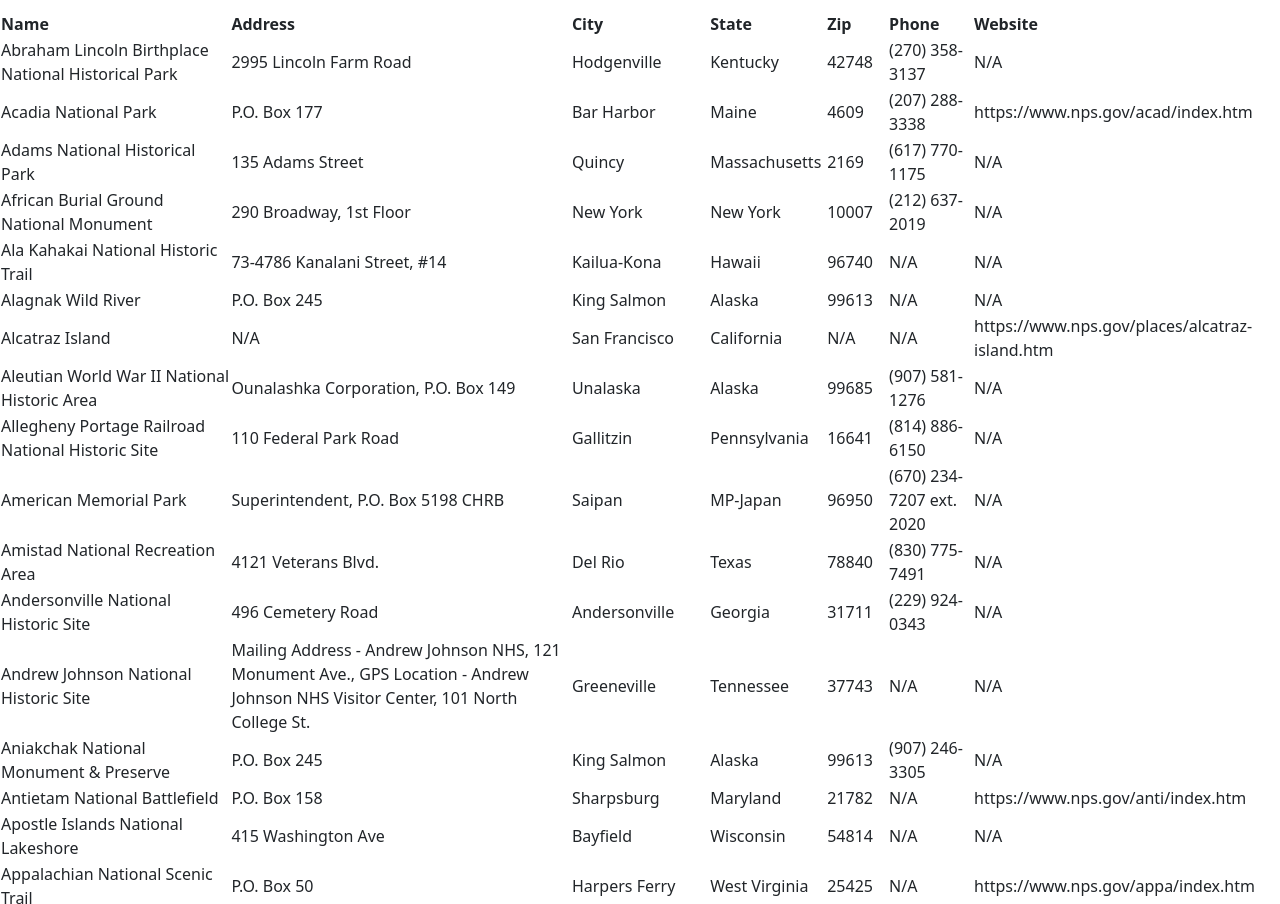
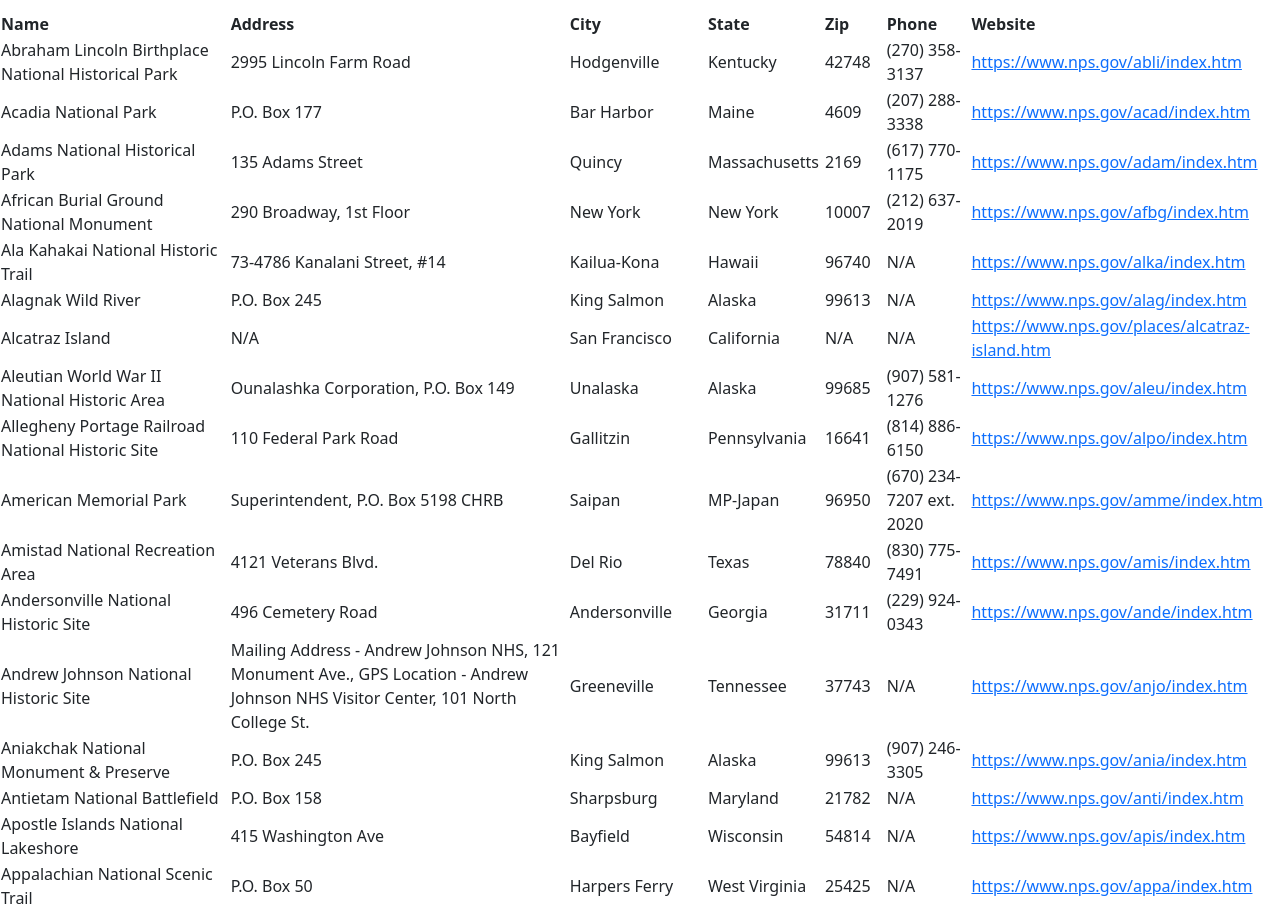
Before and after one commit to asattar001/enjoy-the-outdoors, a plain HTML site: page national-parks.html in a window 1280 px wide. Shown: the part 160-1064 px from the top of the page. Drawn offline with nearby package versions, Linux system fonts and the light colour scheme.

Commit message:
website function added

```diff
--- a/scripts/national-parks.js
+++ b/scripts/national-parks.js
@@ -10,14 +10,27 @@ let loadSelectOptions = (array, selectElement) => {
   }
 };
 
+let addWebsite = (visit, park) => {
+  const anchor = document.createElement("a");
+  const url = park[visit] || `https://www.nps.gov/${park.LocationID.toLocaleLowerCase()}/index.htm`;
+  anchor.textContent = url;
+  anchor.href = url;
+  anchor.target = "_blank";
+  return anchor;
+};
+
 let loadParks = (nationalParks = nationalParksArray) => {
-  console.log(nationalParks[0])
   for (const park of nationalParks) {
     let row = document.createElement("tr");
+
     headers.forEach((header) => {
       let cell = document.createElement("td");
 
-      park[header.id] ? (cell.textContent = park[header.id]) : (cell.textContent = "N/A");
+      if (header.id == "Visit") {
+        cell.appendChild(addWebsite(header.id, park));
+      } else {
+        cell.textContent = park[header.id] || "N/A";
+      }
 
       row.appendChild(cell);
     });
@@ -32,7 +45,7 @@ loadParks();
 parkByStateSelect.addEventListener("change", (evt) => {
   parkByTypeSelect.value = "";
   tableBody.textContent = "";
-  const filteredNationalParks = nationalParksArray.filter((park) => evt.target.value == park.State)
+  const filteredNationalParks = nationalParksArray.filter((park) => evt.target.value == park.State);
 
   evt.target.value ? loadParks(filteredNationalParks) : loadParks();
 });
@@ -40,7 +53,7 @@ parkByStateSelect.addEventListener("change", (evt) => {
 parkByTypeSelect.addEventListener("change", (evt) => {
   parkByStateSelect.value = "";
   tableBody.textContent = "";
-  const filteredNationalParks = nationalParksArray.filter((park) => park.LocationName.includes(evt.target.value))
+  const filteredNationalParks = nationalParksArray.filter((park) => park.LocationName.includes(evt.target.value));
 
   evt.target.value ? loadParks(filteredNationalParks) : loadParks();
 });
```
Also changed, not shown: mountains.html (+1 -1 lines).
